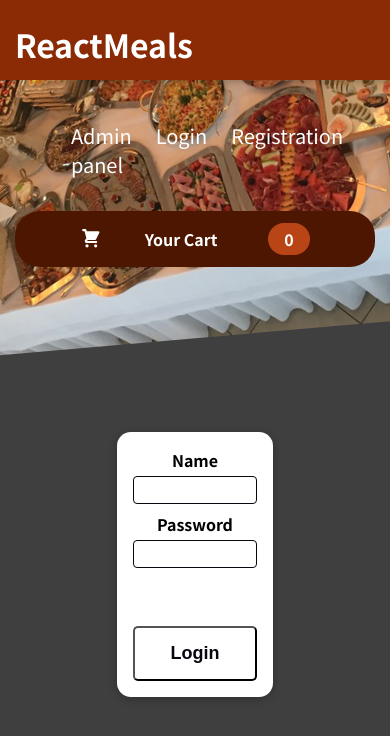
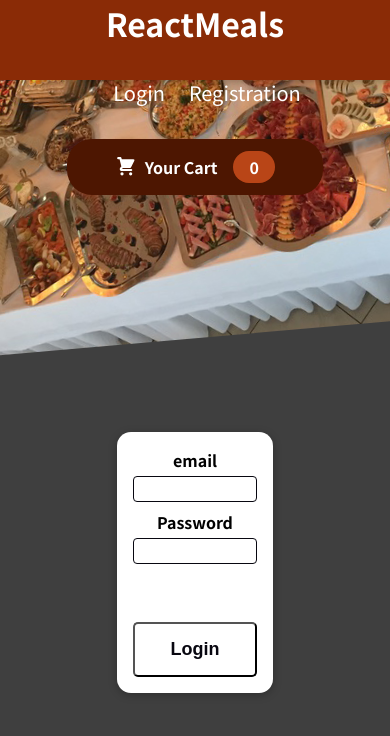
Before and after one commit to Denislav-cod/react-project-food, a React (Create React App) app: page /user/login in a window 390 px wide. Shown: the top 736 px of the page. Built offline with nearby package versions, Linux system fonts and the light colour scheme.

Commit message:
Added basic login and logout

```diff
--- a/src/components/Auth/Login.js
+++ b/src/components/Auth/Login.js
@@ -1,34 +1,34 @@
-import { useState, useRef } from "react";
+import { useState, useRef, useContext } from "react";
+import AuthContext from '../../store/auth.contexet';
 import axios from "axios";
 import Card from "../UI/Card";
 import classes from "./Login.module.css";
 
 const Login = () => {
+    const ctx = useContext(AuthContext);
     const [error, setError] = useState();
     const [isError, setIsError] = useState(false);
-    const nameRef = useRef();
+    const emailRef = useRef();
     const passwordRef = useRef();
 
     const submitHandler = async (event) => {
         event.preventDefault();
 
-        const enteredName = nameRef.current.value;
+        const enteredEmail = emailRef.current.value;
         const enteredPassword = passwordRef.current.value;
 
         //Later add validation and maybe create one auth file with button for change registration or login;
         try {
             const response = await axios.post("http://localhost:3001/user/login",
                 {
-                    name: enteredName,
+                    email: enteredEmail,
                     password: enteredPassword
                 }
             );
-            if(response.statusText === "OK"){
-                console.log(response);
-            }else{
-                throw new Error("Not true");
+            if (response.statusText === "OK") {
+                const data =  response.data;
+                ctx.login(data.user,data.user.token);
             }
-
         } catch (error) {
             setError(error.message)
             setIsError(true);
@@ -42,8 +42,8 @@ const Login = () => {
                 {isError === true && <p>{error}</p>}
                 <form onSubmit={submitHandler}>
                     <div className={classes.control}>
-                        <label htmlFor='name'> Name</label>
-                        <input type='text' id='name' required ref={nameRef} />
+                        <label htmlFor='email'> email</label>
+                        <input type='text' id='email' required ref={emailRef} />
                     </div>
                     <div className={classes.control}>
                         <label htmlFor='password'>Password</label>
--- a/src/components/Layout/Header.js
+++ b/src/components/Layout/Header.js
@@ -16,8 +16,8 @@ const Header = (props) => {
             <header className={classes.header}>
                 <h1>ReactMeals</h1>
                 <div className={classes.navigation}>
-                 <MainNavigation/>
-                <HeaderCartButton onClick={handelCart} />
+                    <MainNavigation />
+                    <HeaderCartButton onClick={handelCart} />
                 </div>
             </header>
             <div className={classes['main-image']}>
--- a/src/components/Layout/Header.module.css
+++ b/src/components/Layout/Header.module.css
@@ -33,13 +33,12 @@
     align-items: center;
   }
 
-  @media only screen and (max-width: 600px) {
+  @media only screen and (max-width: 1080px) {
 
     .header{
-      display: grid;
-      justify-content: center;
+      flex-direction: column;
     }
     .navigation{
-      display: grid;
+      flex-direction: column;
     }
   }
--- a/src/components/Layout/MainNavigation.js
+++ b/src/components/Layout/MainNavigation.js
@@ -1,16 +1,27 @@
-import React, { useState } from "react";
+import React, { useContext, useState } from "react";
 import { Link } from "react-router-dom";
 import classes from "./MainNavigation.module.css";
+import AuthContext from '../../store/auth.contexet';
+
 
 const MainNavigation = () => {
+    const ctx = useContext(AuthContext);
+    const logoutHandler = () => {
+        ctx.logout();
+    }
     return (
         <nav className={classes.nav}>
-            <ul>
+            <ul className={classes["nav-items"]}>
+                {ctx.isLoggedIn === true &&
+                    <React.Fragment>
+                        <li><Link to="/admin">Admin panel</Link></li>
+                        <li onClick={logoutHandler}><Link to="/user/login">Logout</Link></li>
+                    </React.Fragment>}
+                    {ctx.isLoggedIn === false &&
                 <React.Fragment>
-                    <li><Link to="/admin">Admin panel</Link></li>
                     <li><Link to="/user/login">Login</Link></li>
                     <li><Link to="/user/registration">Registration</Link></li>
-                </React.Fragment>
+                </React.Fragment>}
             </ul>
         </nav>
     );
--- a/src/components/Layout/MainNavigation.module.css
+++ b/src/components/Layout/MainNavigation.module.css
@@ -20,9 +20,3 @@
 .nav a.active {
     color: slategray;
 }
-
-@media only screen and (max-width: 600px) {
-    .nav {
-        align-items: center;
-    }
-  }
--- a/src/index.css
+++ b/src/index.css
@@ -2,6 +2,8 @@
 
 * {
   box-sizing: border-box;
+  margin: 0;
+  padding: 0;
 }
 
 html {
@@ -9,6 +11,5 @@ html {
 }
 
 body {
-  margin: 0;
   background-color: #3f3f3f;
 }
--- /dev/null
+++ b/src/store/AuthProvider.js
@@ -0,0 +1,54 @@
+import React, { useReducer } from "react";
+
+import AuthContext from "./auth.contexet";
+
+const defaultAuthState = {
+    user: {},
+    token: '',
+    isLoggedIn: false,
+}
+
+const authReducer = (state, action) => {
+    if (action.type === "LOGIN") {
+        return {
+            user: state.user,
+            token: state.token,
+            isLoggedIn: true
+        };
+    }
+
+    if (action.type === "LOGOUT") {
+        return {
+            user: {},
+            token: "",
+            isLoggedIn: false
+        };
+    }
+
+    return defaultAuthState;
+}
+
+const AuthProvider = (props) => {
+    const [authState, dispatchAuthAction] = useReducer(authReducer, defaultAuthState);
+
+    const loginHandler = (token, user) => {
+        dispatchAuthAction({ type: "LOGIN", token: token, user: user });
+    }
+
+    const logoutHandler = () => {
+        dispatchAuthAction({ type: "LOGOUT"});
+    }
+
+    const authContext = {
+        isLoggedIn: authState.isLoggedIn,
+        login: loginHandler,
+        logout: logoutHandler
+    }
+
+    return (
+        <AuthContext.Provider value={authContext}>
+            {props.children}
+        </AuthContext.Provider>
+    );
+}
+export default AuthProvider;
--- /dev/null
+++ b/src/store/auth.contexet.js
@@ -0,0 +1,11 @@
+import React from "react";
+
+const AuthContext = React.createContext({
+    user: {},
+    token: '',
+    isLoggedIn: false,
+    login: (user,token) => {},
+    logout: () => {},
+});
+
+export default AuthContext;
```
Also changed, not shown: src/App.js (+6 -3 lines).
